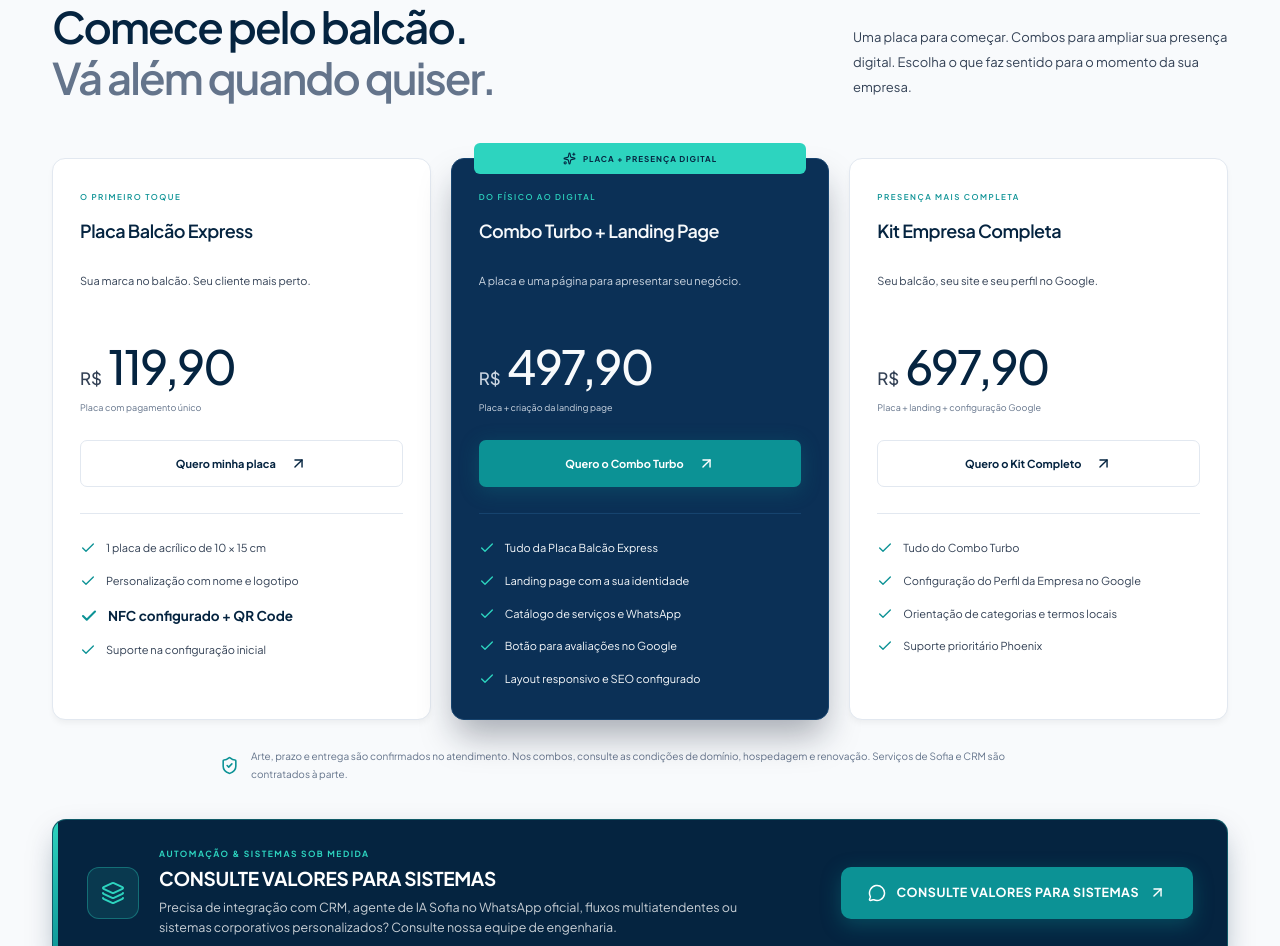
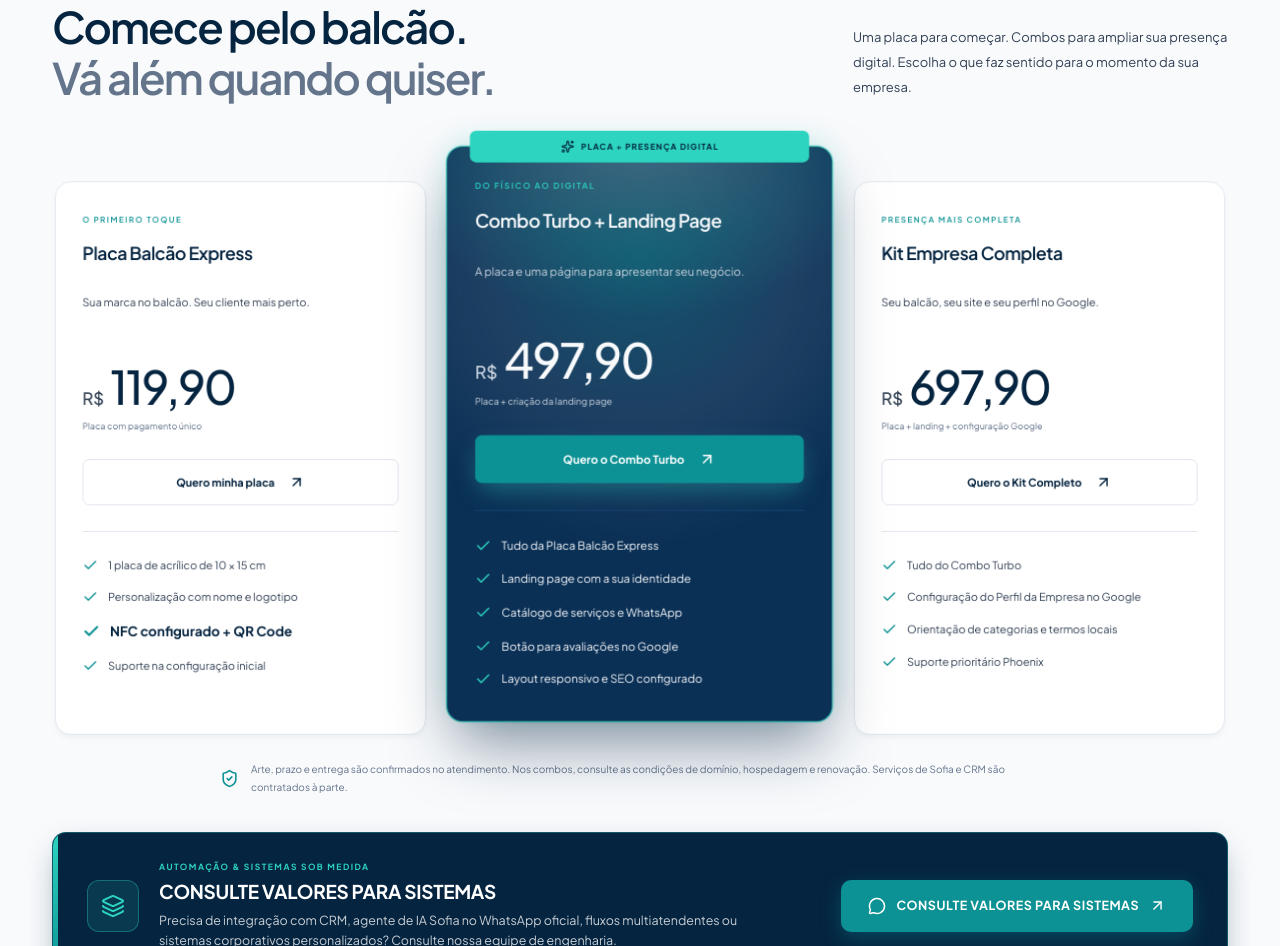
Before and after one commit to phoenixautomacoes/plaquinha, a React (Vite) app: page / in a window 1280 px wide. Shown: the part 4440-5386 px from the top of the page. Built offline with nearby package versions, Linux system fonts and the light colour scheme.

Commit message:
feat: atualizar imagem balcao01.jpg e aplicar movimento SaaS Pricing Flow nos cards de precos

```diff
--- a/src/components/LandingPageView.tsx
+++ b/src/components/LandingPageView.tsx
@@ -183,6 +183,7 @@ export function LandingPageView({
 }: LandingPageViewProps) {
   const [menuOpen, setMenuOpen] = useState(false);
   const [openFaq, setOpenFaq] = useState<number | null>(0);
+  const [activePlan, setActivePlan] = useState<number>(1);
   const pageRef = useRef<HTMLDivElement>(null);
   const menuButtonRef = useRef<HTMLButtonElement>(null);
   const contactUrl = whatsappLink(
@@ -723,13 +724,38 @@ export function LandingPageView({
                 empresa.
               </p>
             </div>
-            <div className="pricing-grid">
-              {plans.map((plan, index) => (
+            <div
+              className="pricing-grid"
+              onMouseLeave={() => setActivePlan(1)}
+            >
+              {plans.map((plan, index) => {
+                const isActive = activePlan === index;
+                return (
                   <article
-                  className={`price-card${index === 1 ? " price-featured" : ""}`}
+                    className={`price-card${index === 1 ? " price-featured" : ""}${isActive ? " price-card-active" : " price-card-inactive"}`}
                     key={plan.name}
                     data-reveal
+                    onMouseEnter={() => setActivePlan(index)}
+                    onFocusCapture={() => setActivePlan(index)}
+                    onMouseMove={(e) => {
+                      const card = e.currentTarget;
+                      const rect = card.getBoundingClientRect();
+                      const x = e.clientX - rect.left;
+                      const y = e.clientY - rect.top;
+                      const rx = ((y / rect.height) - 0.5) * -4.5;
+                      const ry = ((x / rect.width) - 0.5) * 4.5;
+                      card.style.setProperty("--mouse-x", `${x}px`);
+                      card.style.setProperty("--mouse-y", `${y}px`);
+                      card.style.setProperty("--rx", `${rx.toFixed(2)}deg`);
+                      card.style.setProperty("--ry", `${ry.toFixed(2)}deg`);
+                    }}
+                    onMouseLeave={(e) => {
+                      const card = e.currentTarget;
+                      card.style.setProperty("--rx", "0deg");
+                      card.style.setProperty("--ry", "0deg");
+                    }}
                   >
+                    <div className="price-card-spotlight" aria-hidden="true" />
                     {index === 1 && (
                       <div className="price-featured-label">
                         <Sparkles size={13} /> PLACA + PRESENÇA DIGITAL
@@ -770,7 +796,8 @@ export function LandingPageView({
                       })}
                     </ul>
                   </article>
-              ))}
+                );
+              })}
             </div>
             <div className="pricing-note">
               <ShieldCheck size={19} />
--- a/src/components/landing/landing.css
+++ b/src/components/landing/landing.css
@@ -1961,19 +1961,93 @@
 .pricing-grid {
   display: grid;
   grid-template-columns: repeat(3, 1fr);
-  gap: 20px;
-  margin-top: 55px;
+  gap: 22px;
+  margin-top: 68px;
+  perspective: 1200px;
+  align-items: stretch;
 }
 .price-card {
   position: relative;
   background: var(--bg-light-surface);
   border: 1px solid var(--border-light);
-  border-radius: 13px;
+  border-radius: 16px;
   padding: 32px 27px;
   display: flex;
   flex-direction: column;
   align-items: stretch;
   box-shadow: 0 4px 6px -1px rgba(0, 0, 0, 0.05);
+  isolation: isolate;
+  will-change: transform, box-shadow;
+  transition:
+    transform 0.55s cubic-bezier(0.22, 1, 0.36, 1),
+    box-shadow 0.55s cubic-bezier(0.22, 1, 0.36, 1),
+    border-color 0.4s ease,
+    background-color 0.4s ease !important;
+}
+.price-card > *:not(.price-card-spotlight):not(.price-featured-label) {
+  position: relative;
+  z-index: 2;
+}
+.price-card-spotlight {
+  position: absolute;
+  inset: 0;
+  border-radius: inherit;
+  pointer-events: none;
+  z-index: 1;
+  overflow: hidden;
+  opacity: 0;
+  transition: opacity 0.45s ease;
+  background:
+    radial-gradient(
+      360px circle at var(--mouse-x, 50%) var(--mouse-y, 20%),
+      rgba(12, 146, 149, 0.13),
+      rgba(45, 212, 191, 0.05) 45%,
+      transparent 75%
+    ),
+    radial-gradient(
+      ellipse 85% 35% at 50% 0%,
+      rgba(45, 212, 191, 0.16),
+      transparent 70%
+    );
+}
+.price-featured .price-card-spotlight {
+  background:
+    radial-gradient(
+      380px circle at var(--mouse-x, 50%) var(--mouse-y, 20%),
+      rgba(45, 212, 191, 0.22),
+      rgba(255, 255, 255, 0.08) 40%,
+      transparent 75%
+    ),
+    radial-gradient(
+      ellipse 90% 40% at 50% 0%,
+      rgba(255, 255, 255, 0.18),
+      rgba(45, 212, 191, 0.12) 45%,
+      transparent 75%
+    );
+}
+.price-card.price-card-active .price-card-spotlight {
+  opacity: 1;
+}
+.price-card.price-card-active:not(.will-reveal:not(.is-visible)) {
+  transform: perspective(1100px) translateY(-18px) scale(1.025) rotateX(var(--rx, 0deg)) rotateY(var(--ry, 0deg));
+  z-index: 5;
+}
+.price-card.price-card-inactive:not(.will-reveal:not(.is-visible)) {
+  transform: perspective(1100px) translateY(6px) scale(0.985);
+  z-index: 1;
+}
+.price-card:not(.price-featured).price-card-active {
+  border-color: rgba(12, 146, 149, 0.55);
+  box-shadow:
+    0 28px 55px -12px rgba(5, 36, 64, 0.18),
+    0 0 0 1px rgba(12, 146, 149, 0.22),
+    0 -8px 28px -8px rgba(45, 212, 191, 0.25);
+}
+.price-card:not(.price-featured).price-card-active .button-outline {
+  background: var(--accent-primary);
+  color: #ffffff;
+  border-color: var(--accent-primary);
+  box-shadow: 0 10px 22px -4px rgba(12, 146, 149, 0.4);
 }
 .plan-eyebrow {
   font-size: 8px;
@@ -2026,6 +2100,12 @@
   font-size: 11px;
   padding: 14px 12px;
   border-radius: 7px;
+  transition:
+    background-color 0.3s ease,
+    color 0.3s ease,
+    border-color 0.3s ease,
+    box-shadow 0.3s ease,
+    transform 0.25s ease;
 }
 .price-card ul {
   margin-top: 26px;
@@ -2076,6 +2156,16 @@
   border-color: var(--border-dark);
   color: var(--text-dark-title);
   box-shadow: 0 20px 35px -5px rgba(15, 23, 42, 0.35);
+}
+.price-featured.price-card-active {
+  border-color: rgba(45, 212, 191, 0.65);
+  box-shadow:
+    0 30px 60px -10px rgba(5, 36, 64, 0.5),
+    0 0 0 1px rgba(45, 212, 191, 0.3),
+    0 -8px 30px -6px rgba(45, 212, 191, 0.25);
+}
+.price-featured.price-card-inactive {
+  box-shadow: 0 12px 24px -6px rgba(15, 23, 42, 0.22);
 }
 .price-featured-label {
   position: absolute;
@@ -2093,6 +2183,7 @@
   font-weight: 700;
   letter-spacing: 1px;
   border-radius: 6px;
+  z-index: 3;
 }
 .price-featured .plan-eyebrow {
   color: var(--accent-secondary);
@@ -2122,6 +2213,9 @@
 .price-featured .button-blue {
   background: var(--accent-primary);
   color: #ffffff;
+}
+.price-featured.price-card-active .button-blue {
+  box-shadow: 0 10px 24px -4px rgba(45, 212, 191, 0.35);
 }
 .price-featured .button-blue:hover {
   background: var(--accent-primary-hover);
@@ -3369,6 +3463,12 @@
   .price-card {
     padding: 28px;
   }
+  .price-card.price-card-active:not(.will-reveal:not(.is-visible)) {
+    transform: translateY(-4px) scale(1.01);
+  }
+  .price-card.price-card-inactive:not(.will-reveal:not(.is-visible)) {
+    transform: translateY(0) scale(1);
+  }
   .price-card h3 {
     font-size: 21px;
     min-height: 0;
```
Also changed, not shown: public/balcao01.jpg, src/assets/balcao01.jpg. Lines whose indentation alone changed are shown as unchanged.
